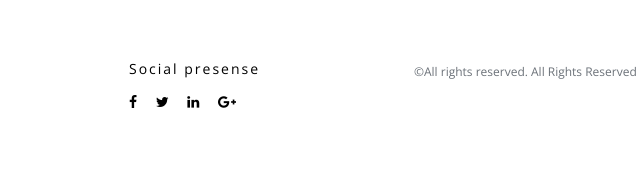
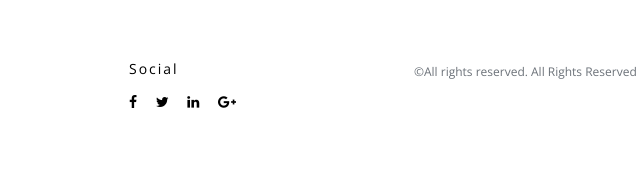
Before and after one commit to vaughnanton/mattSite, a plain HTML site: page index.html in a window 1280 px wide. Shown: the part 1576-1766 px from the top of the page, 336-976 px from the left. Drawn offline with nearby package versions, Linux system fonts and the light colour scheme.

Commit message:
Typo fix

```diff
--- a/index.html
+++ b/index.html
@@ -194,7 +194,7 @@
         Email : <a href="mailto:hello@floix.com"> hello@mattoriel.com </a></p>
     </div>
     <div class="col-md-3">
-      <h4>Social presense</h4>
+      <h4>Social</h4>
       <ul class="footer-share">
         <li><a href="#"><i class="fa fa-facebook"></i></a></li>
         <li><a href="#"><i class="fa fa-twitter"></i></a></li>
```
